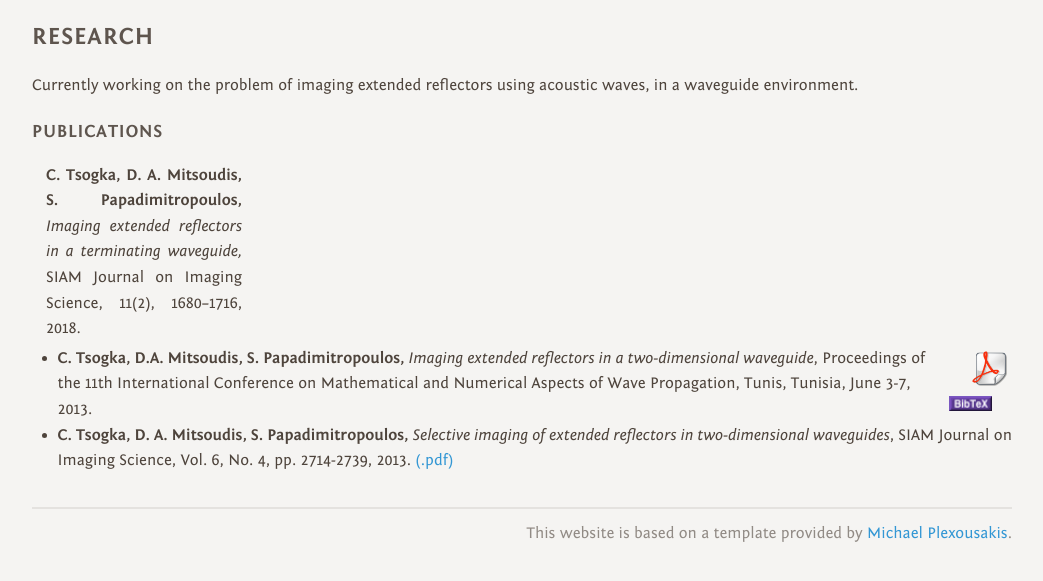
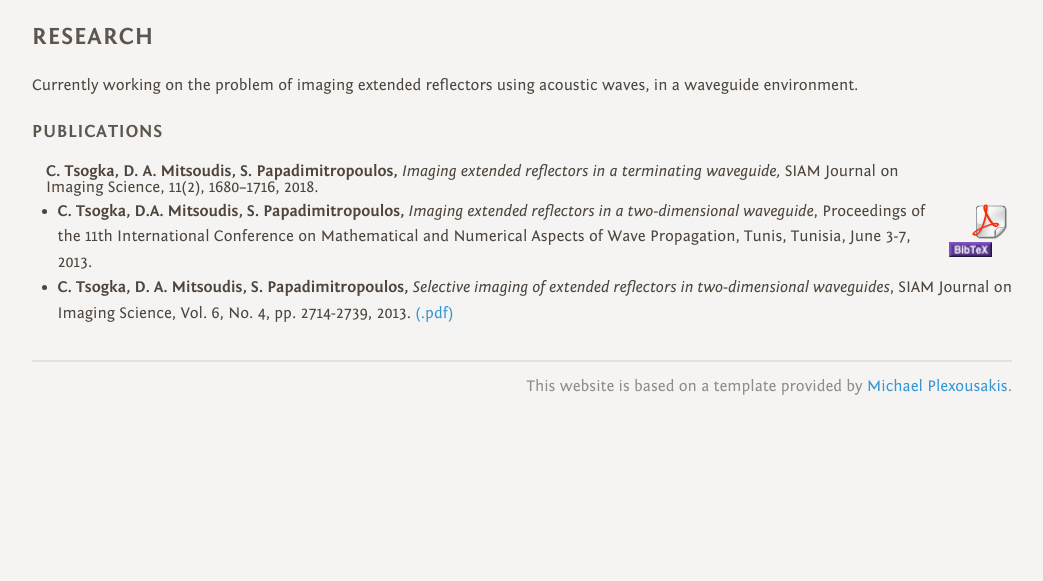
Before and after one commit to spapadem/spapadem.github.io, a PHP site: page /research.html in a window 1280 px wide. Shown: the part 116-697 px from the top of the page, without its empty margins (118-1161 px from the left). Run offline with PHP 8.4, Linux system fonts and the light colour scheme; some libraries are stand-ins or nearby versions.

Commit message:
site edits

```diff
--- a/css/publications.css
+++ b/css/publications.css
@@ -9,7 +9,7 @@ td.pub {
         color: #353c46;
         float: left;
         /*min-width: 600px;*/
-        width: 80%;
+        width: 100%;
         margin-bottom: 10px;
 	padding: 0;
 	padding-bottom: 5px;
@@ -18,7 +18,7 @@ td.pub {
 .pubinfo {
         padding: 4px;
 	float: middle;
-	width: 20%;
+	width: 87%;
 	text-align: justify;
         margin-left: 10px;
 }
--- a/research.html
+++ b/research.html
@@ -51,7 +51,6 @@
 <h2>Publications</h2>
 
 
-  <ul>
 
 <td class="pub" style="background-color: rgb(194, 228, 254);">
 		  <div class="pubinfo">
@@ -68,6 +67,7 @@
 		</td>
 
 
+  <ul>
 
   <li>
           <td id="pub">
```
